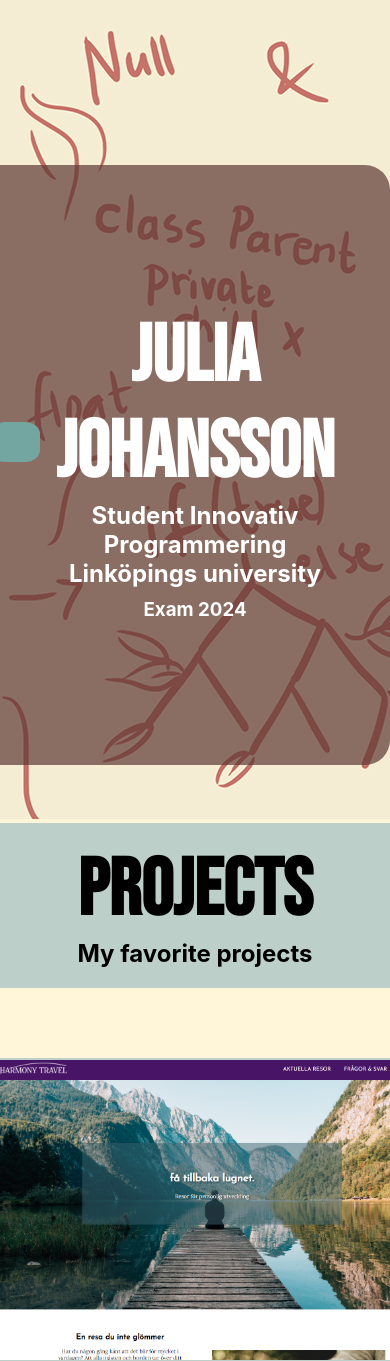
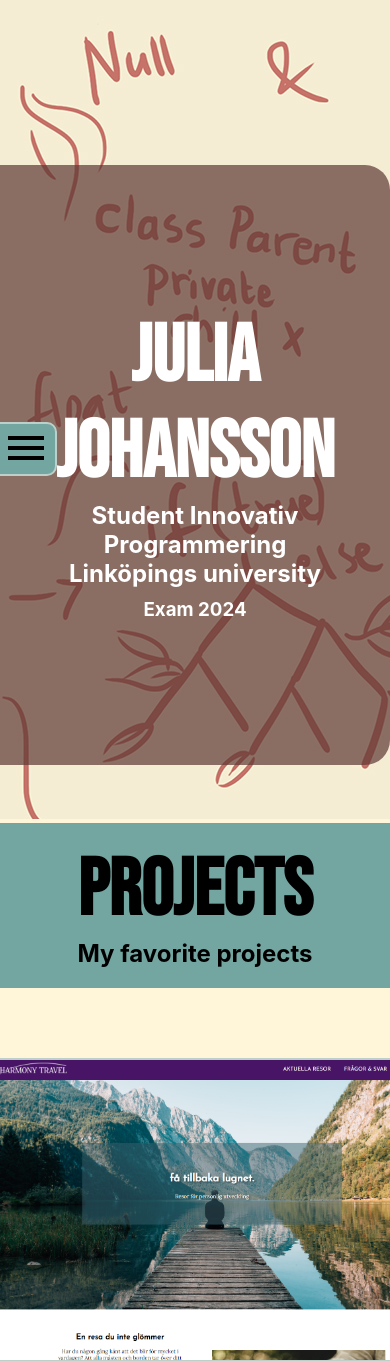
Before and after one commit to Jullstrulls/Portfolio, a Flask app: page / in a window 390 px wide. Shown: the top 1361 px of the page. Run offline with Flask 2, Linux system fonts and the light colour scheme.

Commit message:
close #2 nav tab icon change color, add icon

```diff
--- a/static/style/style.css
+++ b/static/style/style.css
@@ -99,10 +99,14 @@ nav a:hover {
         left: -10px;
         z-index: 2;
         background-color: rgb(115, 165, 161);
-        width: 50px;
-        height: 40px;
-        border-radius: 30%;
+        width: 63px;
+        height: 50px;
+        border-radius: 0px 10px 10px 0px;
         cursor: pointer;
+        background-image: url("menu_icon.png");
+        background-repeat: no-repeat;
+        background-position: 10px 0px;
+        border: solid 2px #bccfc9;
     }
 
     .nav_links {
--- a/templates/index.html
+++ b/templates/index.html
@@ -15,7 +15,7 @@
 </section>
 
 <section class="portfolio" id="projects">
-    <div class="header" style="background-color: #bccfc9;">
+    <div class="header" style="background-color: rgb(115, 165, 161)">
         <h1>PROJECTS</h1>
         <h2>My favorite projects</h2>
     </div>
```
Also changed, not shown: static/style/menu_icon.png (added).
